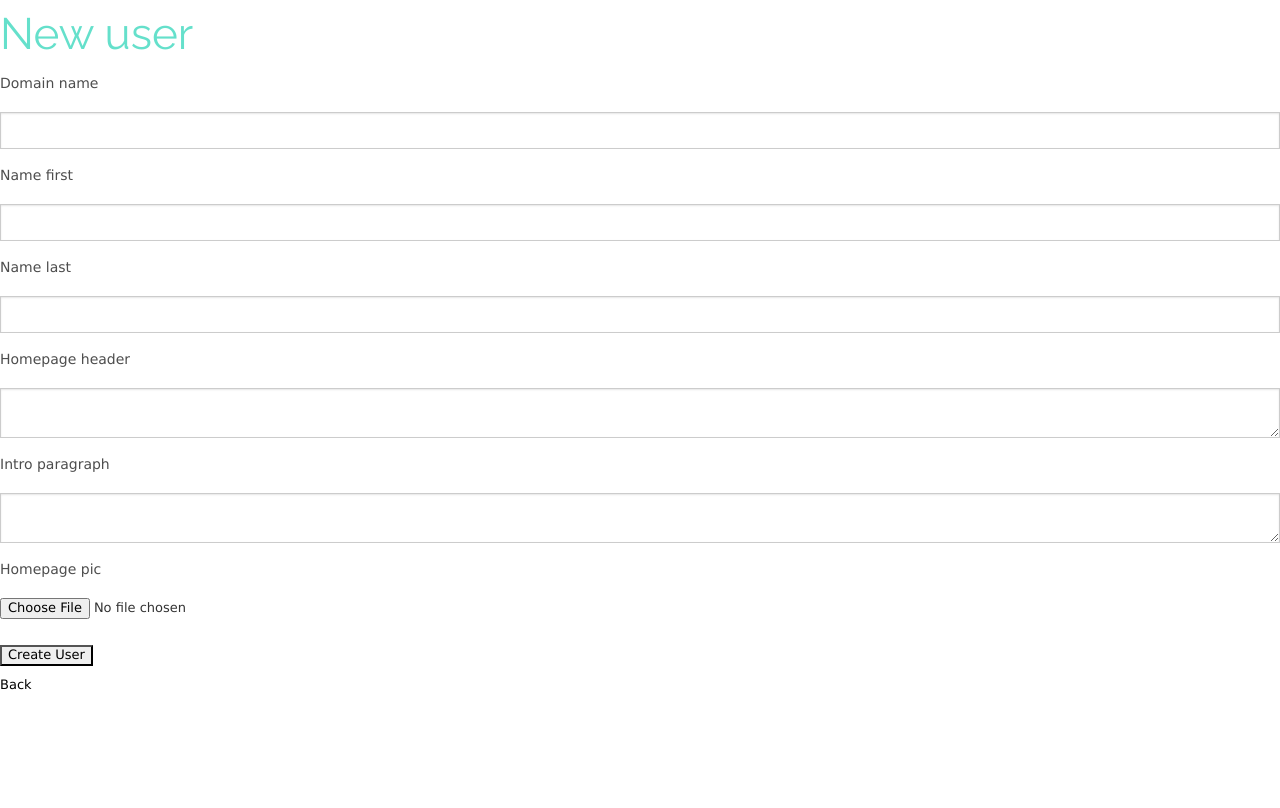
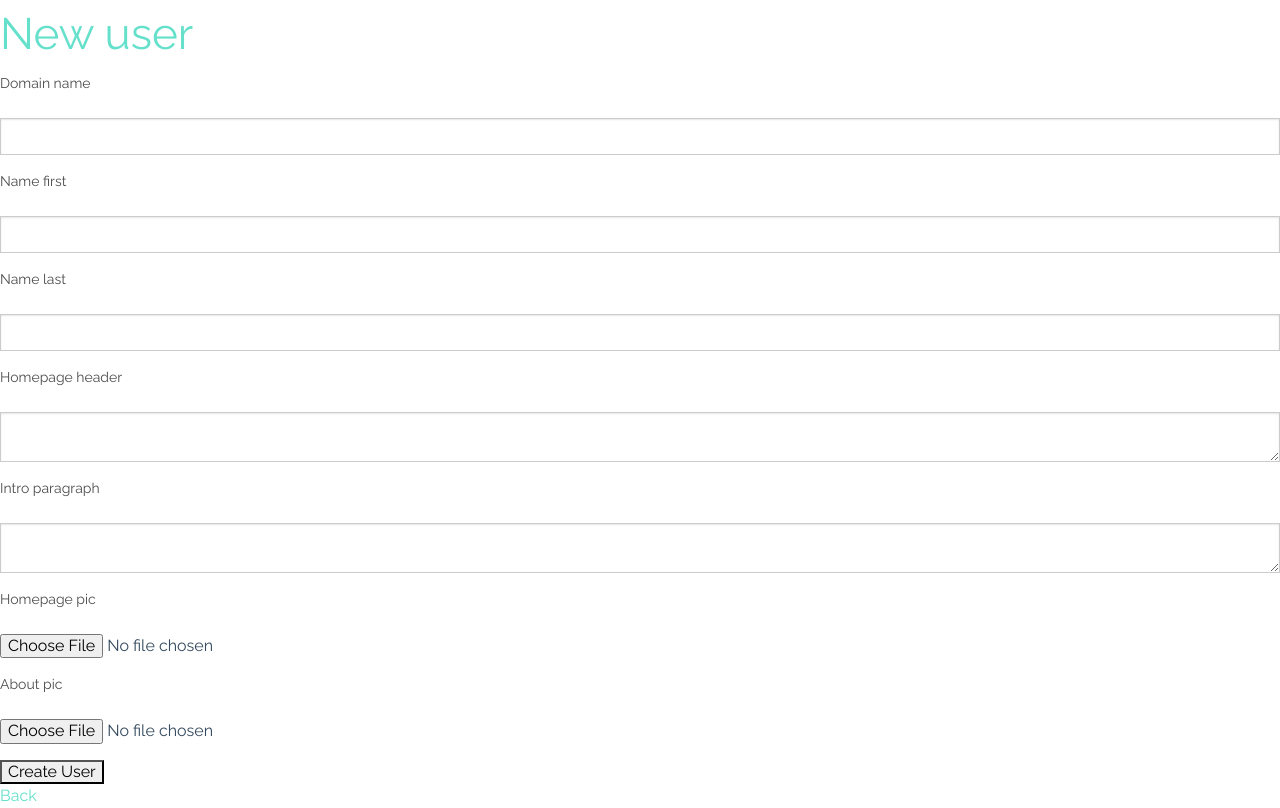
Before and after one commit to bayers92/mike_tyson, a Rails app: page /users/new in a window 1280 px wide. Run offline with Rails 7, Linux system fonts and the light colour scheme; style sheets or scripts are compiled from the project's sources; parts of the project's set-up code (start-up, migrations or seed data) failed here and were passed over; some libraries are stand-ins or nearby versions.

Commit message:
dynamic about pic

```diff
--- a/app/assets/stylesheets/scaffolds.css.scss
+++ b/app/assets/stylesheets/scaffolds.css.scss
@@ -1,69 +1,69 @@
-body {
-  background-color: #fff;
-  color: #333;
-  font-family: verdana, arial, helvetica, sans-serif;
-  font-size: 13px;
-  line-height: 18px;
-}
+// body {
+//   background-color: #fff;
+//   color: #333;
+//   font-family: verdana, arial, helvetica, sans-serif;
+//   font-size: 13px;
+//   line-height: 18px;
+// }
 
-p, ol, ul, td {
-  font-family: verdana, arial, helvetica, sans-serif;
-  font-size: 13px;
-  line-height: 18px;
-}
+// p, ol, ul, td {
+//   font-family: verdana, arial, helvetica, sans-serif;
+//   font-size: 13px;
+//   line-height: 18px;
+// }
 
-pre {
-  background-color: #eee;
-  padding: 10px;
-  font-size: 11px;
-}
+// pre {
+//   background-color: #eee;
+//   padding: 10px;
+//   font-size: 11px;
+// }
 
-a {
-  color: #000;
-  &:visited {
-    color: #666;
-  }
-  &:hover {
-    color: #fff;
-    background-color: #000;
-  }
-}
+// a {
+//   color: #000;
+//   &:visited {
+//     color: #666;
+//   }
+//   &:hover {
+//     color: #fff;
+//     background-color: #000;
+//   }
+// }
 
-div {
-  &.field, &.actions {
-    margin-bottom: 10px;
-  }
-}
+// div {
+//   &.field, &.actions {
+//     margin-bottom: 10px;
+//   }
+// }
 
-#notice {
-  color: green;
-}
+// #notice {
+//   color: green;
+// }
 
-.field_with_errors {
-  padding: 2px;
-  background-color: red;
-  display: table;
-}
+// .field_with_errors {
+//   padding: 2px;
+//   background-color: red;
+//   display: table;
+// }
 
-#error_explanation {
-  width: 450px;
-  border: 2px solid red;
-  padding: 7px;
-  padding-bottom: 0;
-  margin-bottom: 20px;
-  background-color: #f0f0f0;
-  h2 {
-    text-align: left;
-    font-weight: bold;
-    padding: 5px 5px 5px 15px;
-    font-size: 12px;
-    margin: -7px;
-    margin-bottom: 0px;
-    background-color: #c00;
-    color: #fff;
-  }
-  ul li {
-    font-size: 12px;
-    list-style: square;
-  }
-}
+// #error_explanation {
+//   width: 450px;
+//   border: 2px solid red;
+//   padding: 7px;
+//   padding-bottom: 0;
+//   margin-bottom: 20px;
+//   background-color: #f0f0f0;
+//   h2 {
+//     text-align: left;
+//     font-weight: bold;
+//     padding: 5px 5px 5px 15px;
+//     font-size: 12px;
+//     margin: -7px;
+//     margin-bottom: 0px;
+//     background-color: #c00;
+//     color: #fff;
+//   }
+//   ul li {
+//     font-size: 12px;
+//     list-style: square;
+//   }
+// }
--- a/app/controllers/users_controller.rb
+++ b/app/controllers/users_controller.rb
@@ -69,6 +69,6 @@ class UsersController < ApplicationController
 
     # Never trust parameters from the scary internet, only allow the white list through.
     def user_params
-      params.require(:user).permit(:domain_name, :name_first, :name_last, :homepage_header, :intro_paragraph, :homepage_pic)
+      params.require(:user).permit(:domain_name, :name_first, :name_last, :homepage_header, :intro_paragraph, :homepage_pic, :about_pic)
     end
 end
--- a/app/models/user.rb
+++ b/app/models/user.rb
@@ -1,4 +1,6 @@
 class User < ActiveRecord::Base
 	has_attached_file :homepage_pic, styles: { small: "64x64", med: "100x100", large: "200x200" }
 	validates_attachment_content_type :homepage_pic, :content_type => ["image/jpg", "image/jpeg", "image/png", "image/gif"]
+	has_attached_file :about_pic, styles: { small: "64x64", med: "100x100", large: "200x200" }
+	validates_attachment_content_type :about_pic, :content_type => ["image/jpg", "image/jpeg", "image/png", "image/gif"]
 end
--- a/app/views/users/_form.html.erb
+++ b/app/views/users/_form.html.erb
@@ -35,6 +35,10 @@
     <%= f.label :homepage_pic %><br>
     <%= f.file_field :homepage_pic %>
   </div>
+    <div class="field">
+    <%= f.label :about_pic %><br>
+    <%= f.file_field :about_pic %>
+  </div>
   <div class="actions">
     <%= f.submit %>
   </div>
--- a/app/views/users/show.html.erb
+++ b/app/views/users/show.html.erb
@@ -92,7 +92,7 @@
           <div class = "row">
             <div class = "small-12 small-centered columns">
               <div class = "pic about">
-                <img src="img/about.jpg">
+                <img src="<%= @user.about_pic.url() %>">
               </div>
             </div>
           </div>
```
Also changed, not shown: db/migrate/20150609205914_add_attachment_about_pic_to_users.rb (added, +11 -0 lines), db/schema.rb, 4 other files.
